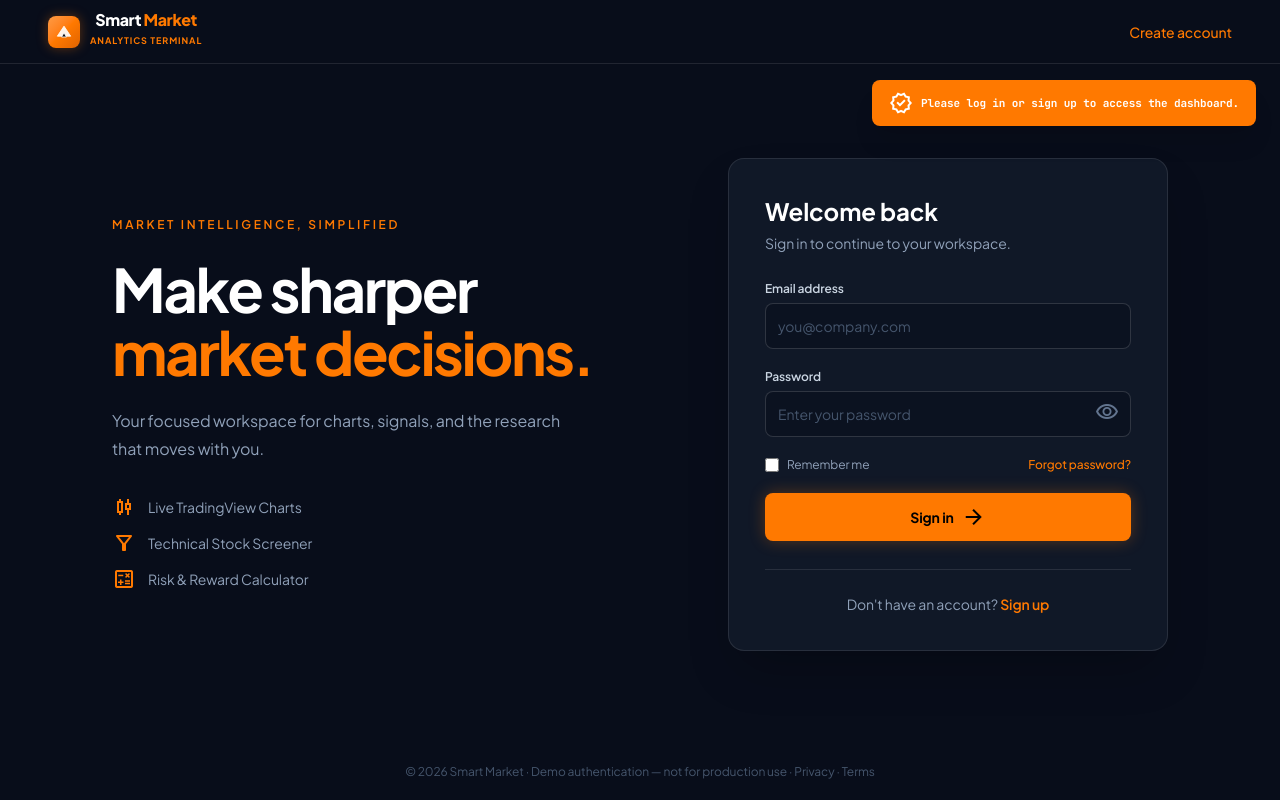
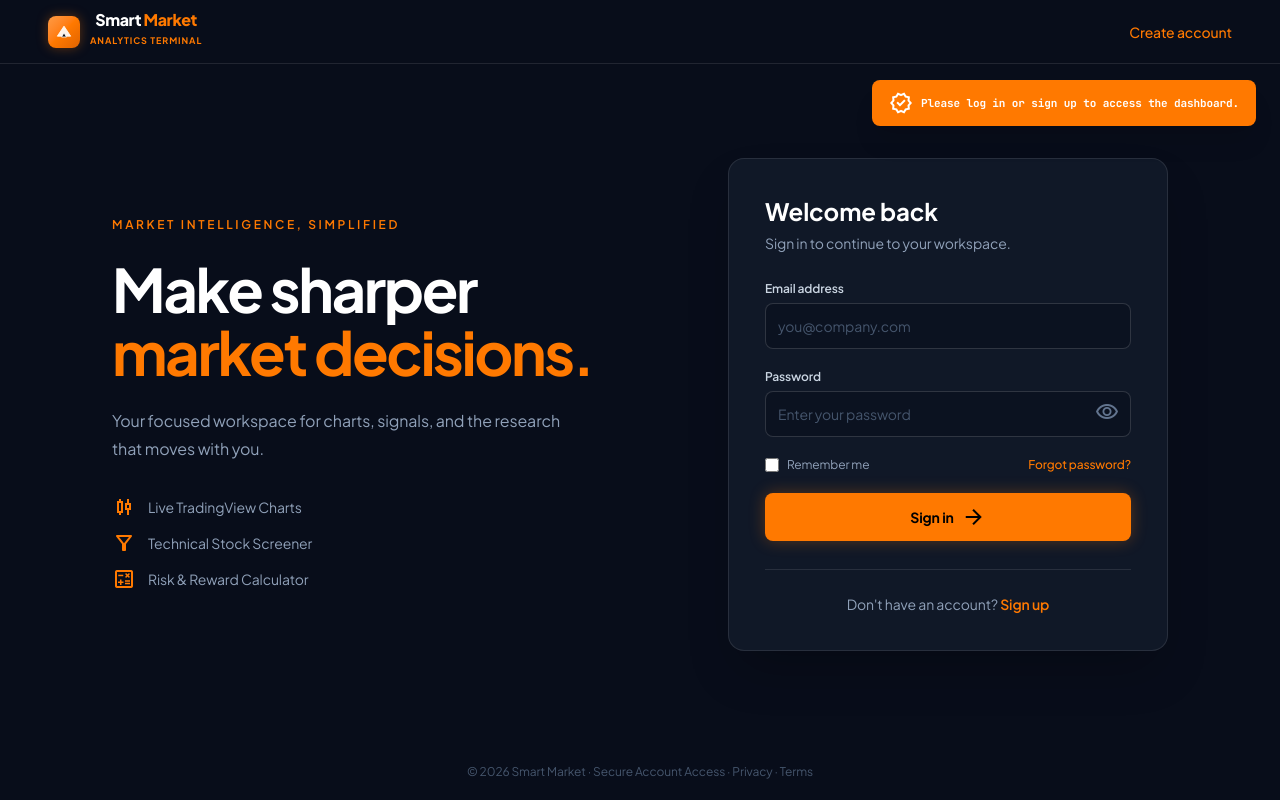
Before and after one commit to k-SURYATEJA/smart_market-2, a React (Vite) app: page / in a window 1280 px wide. Both pictures are taken after a click on the button "TradingView Charts". Built offline with nearby package versions, Linux system fonts and the light colour scheme.

Commit message:
Update footer text for LoginPage component

```diff
--- a/src/components/auth/LoginPage.tsx
+++ b/src/components/auth/LoginPage.tsx
@@ -245,7 +245,7 @@ export const LoginPage: React.FC<LoginPageProps> = ({ onLoginSuccess, onNavigate
       </main>
 
       <footer className="px-6 py-5 text-center text-xs text-slate-600 shrink-0">
-        © 2026 Smart Market · Demo authentication — not for production use · Privacy · Terms
+        © 2026 Smart Market · Secure Account Access · Privacy · Terms
       </footer>
     </div>
   );
```
